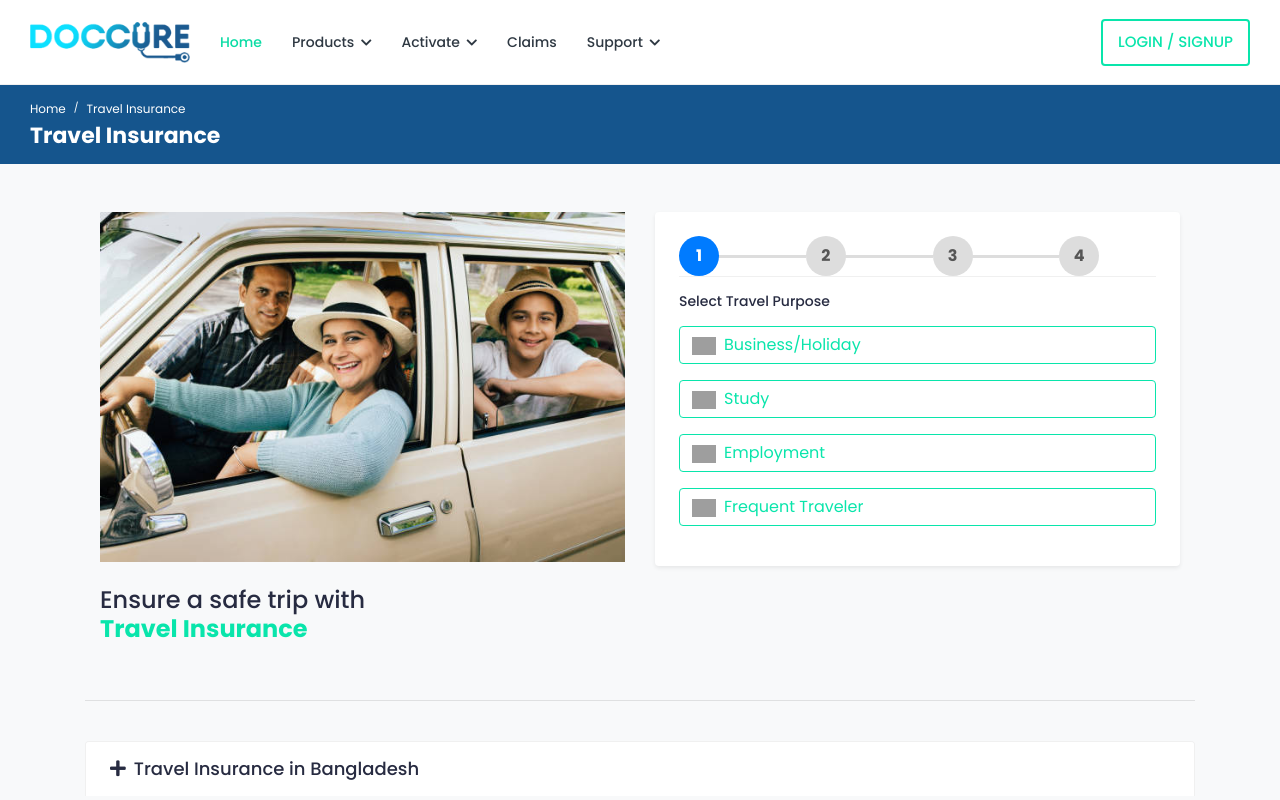
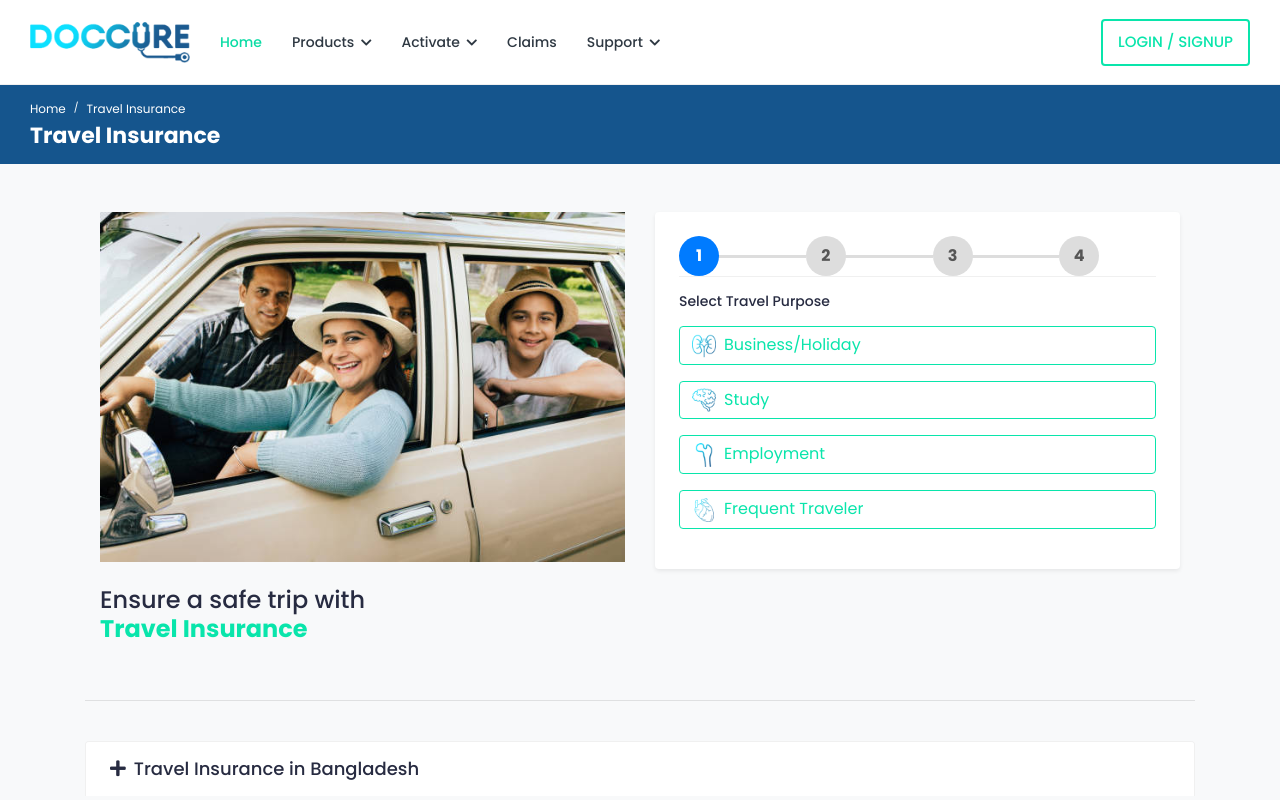
Before and after one commit to mdrezaulkarim38/AmarPolicy, a React (Vite) app in the folder client/: page /travel-insurance in a window 1280 px wide. Shown: the top 800 px of the page. Built offline with nearby package versions, Linux system fonts and the light colour scheme; grey boxes are pictures that could not be loaded.

Commit message:
Remove some link

```diff
--- a/client/src/pages/users/FreedConn.jsx
+++ b/client/src/pages/users/FreedConn.jsx
@@ -22,7 +22,7 @@ function FreedConn() {
                     <h1 className="pt-3 h3">FreedConn Bangladesh Warranty and Insurance Activation</h1>
                     <span className="pt-3 h6">
                         For more details regarding this insurance policy, please{' '}
-                        <a href="https://bimafy.com/channel/speedoz/plans" target="_blank" rel="noopener noreferrer">
+                        <a href="" target="_blank" rel="noopener noreferrer">
                             click here
                         </a>
                         .
--- a/client/src/pages/users/MotorcycleInsurance.jsx
+++ b/client/src/pages/users/MotorcycleInsurance.jsx
@@ -3,6 +3,7 @@ import Breadcrumb from "../../components/users/Breadcrumb";
 import Footer from "../../components/users/Footer";
 import Header from "../../components/users/Header";
 import { Link } from "react-router-dom";
+import BannerImageMoto from "../../assets/users/assets/img/comprehensive_motor_feature.jpg"
 
 function MotorcycleInsurance() {
   const [step, setStep] = useState(1);
@@ -23,7 +24,7 @@ function MotorcycleInsurance() {
             <p className="text-center">
               <img
                 className="img-fluid"
-                src="https://bimafy.com/images/frontend/products/comprehensive_motor_feature.jpg"
+                src={BannerImageMoto}
                 alt="Motorcycle Insurance"
               />
             </p>
--- a/client/src/pages/users/TravelInsurance.jsx
+++ b/client/src/pages/users/TravelInsurance.jsx
@@ -5,6 +5,11 @@ import Footer from "../../components/users/Footer";
 import Header from "../../components/users/Header";
 import DImage from "../../assets/users/assets/img/doctors/doctor-08.jpg";
 import { Link } from "react-router-dom";
+
+import CardImageO1 from "../../assets/users/assets/img/specialities/specialities-01.png"
+import CardImageO2 from "../../assets/users/assets/img/specialities/specialities-02.png"
+import CardImageO3 from "../../assets/users/assets/img/specialities/specialities-03.png"
+import CardImageO4 from "../../assets/users/assets/img/specialities/specialities-04.png"
 
 function TravelInsurance() {
   const [step, setStep] = useState(1);
@@ -101,22 +106,22 @@ function TravelInsurance() {
                               {[
                                 {
                                   name: "Business/Holiday",
-                                  icon: "business_holiday.svg",
+                                  icon: CardImageO1,
                                   value: "business_and_holiday",
                                 },
                                 {
                                   name: "Study",
-                                  icon: "study.svg",
+                                  icon: CardImageO2,
                                   value: "study",
                                 },
                                 {
                                   name: "Employment",
-                                  icon: "worker.svg",
+                                  icon: CardImageO3,
                                   value: "employment",
                                 },
                                 {
                                   name: "Frequent Traveler",
-                                  icon: "frequent_traveling.svg",
+                                  icon: CardImageO4,
                                   value: "frequent_traveler",
                                 },
                               ].map((item) => (
@@ -127,7 +132,7 @@ function TravelInsurance() {
                                   onClick={nextStep}
                                 >
                                   <img
-                                    src={`https://bimafy.com/images/frontend/products/omc/${item.icon}`}
+                                    src={item.icon}
                                     alt={item.name}
                                     className="mr-2"
                                     style={{ width: "24px" }}
```
